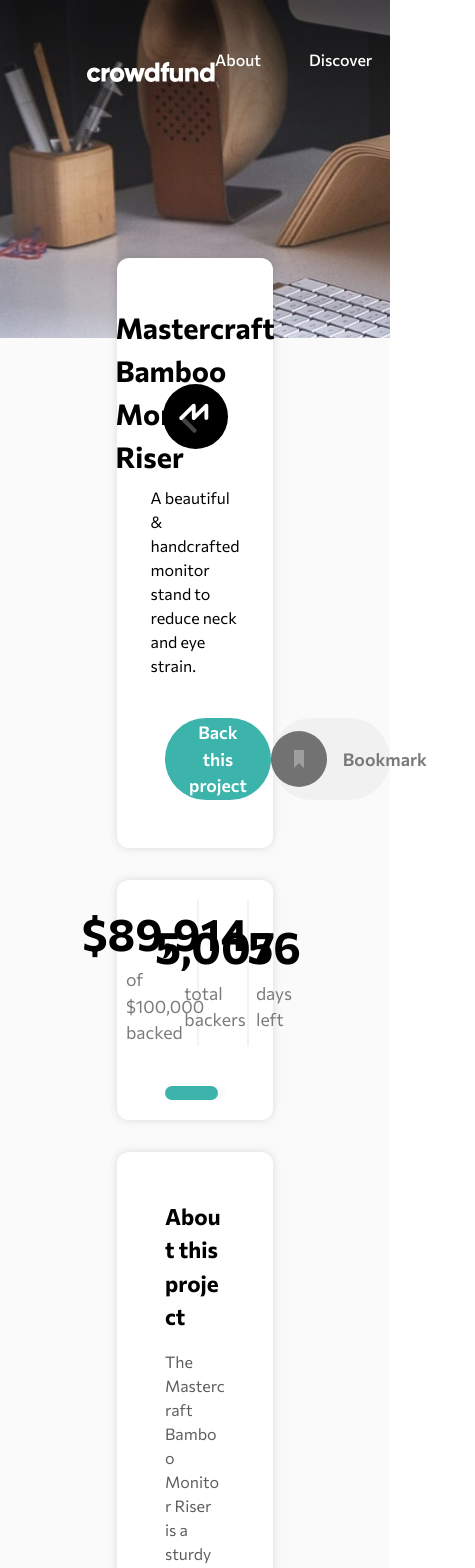
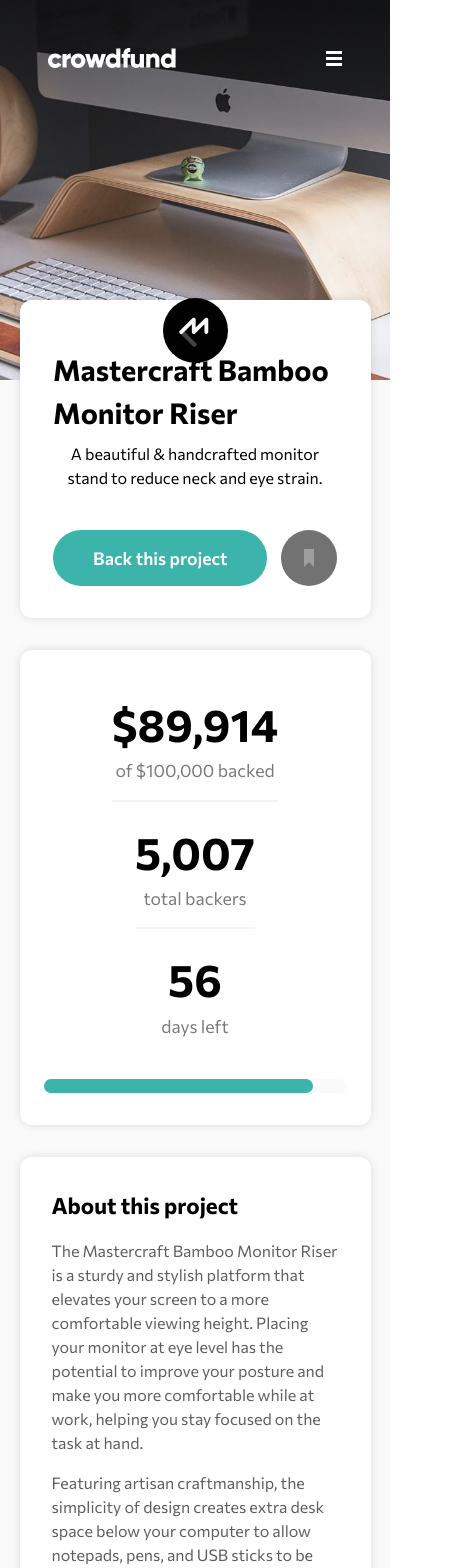
Before and after one commit to 0xjoshva/crowdfunding-project, a Vue app: page / in a window 390 px wide. Shown: the top 1568 px of the page, 475 px wide, since content can reach past the window. Built offline with nearby package versions, Linux system fonts and the light colour scheme.

Commit message:
media queries for tablet and iphone

```diff
--- a/src/views/HomeView.vue
+++ b/src/views/HomeView.vue
@@ -87,9 +87,13 @@
       </div>
       <div class="modal-backdrop" v-show="thankYouModalOpen">
         <div class="thankyou-modal">
-          <img src="../assets/icon-check.svg" alt="">
+          <img src="../assets/icon-check.svg" alt="" />
           <h2>Thanks for your support!</h2>
-          <p>Your pledge brings us one step closer to sharing Mastercraft Bamboo Monitor Riser worldwide. You will get an email once our campaign in completed.</p>
+          <p>
+            Your pledge brings us one step closer to sharing Mastercraft Bamboo
+            Monitor Riser worldwide. You will get an email once our campaign in
+            completed.
+          </p>
           <button @click="thankYouModalOpen = false">Got it!</button>
         </div>
       </div>
@@ -100,6 +104,18 @@
           <a href="">Discover</a>
           <a href="">Get Started</a>
         </div>
+        <img
+          v-if="!menuOpen"
+          @click="menuOpen = !menuOpen"
+          src="../assets/icon-hamburger.svg"
+          alt=""
+        />
+        <img
+          v-if="menuOpen"
+          @click="menuOpen = !menuOpen"
+          src="../assets/icon-close-menu.svg"
+          alt=""
+        />
       </nav>
     </section>
     <section id="crowdfund">
@@ -125,7 +141,9 @@
               @click="bookMarked = !bookMarked"
             >
               <img src="../assets/icon-bookmark.svg" alt="" />
-              <p>Bookmark<span v-show="bookMarked">ed</span></p>
+              <p class="bookmark-txt">
+                Bookmark<span v-show="bookMarked">ed</span>
+              </p>
             </button>
           </div>
         </div>
@@ -247,6 +265,7 @@ export default {
       isChecked: null,
       thankYouModalOpen: false,
       hover: null,
+      menuOpen: false,
     };
   },
   components: {
@@ -712,7 +731,7 @@ h4 {
 .heading p {
   color: rgb(94, 94, 94);
 }
-.thankyou-modal{
+.thankyou-modal {
   background: white;
   width: 23vw;
   border-radius: 12px;
@@ -724,31 +743,169 @@ h4 {
   padding: 2rem;
   row-gap: 1rem;
 }
-.thankyou-modal img{
+.thankyou-modal img {
   width: 90px;
   margin-bottom: 1rem;
 }
-.thankyou-modal h2{
+.thankyou-modal h2 {
   font-size: 1.3rem;
 }
-.thankyou-modal p{
-font-size: 1rem;
-color: rgb(94, 94, 94);
+.thankyou-modal p {
+  font-size: 1rem;
+  color: rgb(94, 94, 94);
 }
-.thankyou-modal button{
+.thankyou-modal button {
   color: white;
   background: var(--moderatecyan);
   border: none;
   outline: none;
   font-weight: 500;
   padding-inline: 1.6rem;
-  padding-block: .7rem;
+  padding-block: 0.7rem;
   border-radius: 50px;
   font-size: 1rem;
- cursor: pointer;
- transition: .2s ease-in-out all;
+  cursor: pointer;
+  transition: 0.2s ease-in-out all;
 }
-.thankyou-modal button:hover{
+.thankyou-modal button:hover {
   background: var(--darkcyan);
 }
+
+@media only screen and (max-width: 1200px) {
+  /*Tablets [601px -> 1200px]*/
+  #crowdfund {
+    width: 100%;
+    height: fit-content;
+    padding-bottom: 3rem;
+  }
+  .bottom.panel {
+    margin-bottom: 6rem;
+  }
+  .panel {
+    width: 100%;
+  }
+  .panel-div {
+    width: 90%;
+    display: flex;
+    justify-content: center;
+    align-items: center;
+  }
+  .mid-values-item {
+    white-space: nowrap;
+  }
+  .modal {
+    width: 90%;
+    height: 99vh;
+    position: absolute;
+  }
+  .thankyou-modal {
+    width: 56vw;
+  }
+}
+@media only screen and (max-width: 600px) {
+  /*Big smartphones [426px -> 600px]*/
+  .links a {
+    display: none;
+  }
+  #home {
+    height: 45vh;
+    width: 100%;
+    background-image: linear-gradient(
+        to top,
+        rgba(255, 0, 0, 0) 10%,
+        rgba(128, 0, 128, 0) 45%,
+        rgba(0, 0, 0, 0.577) 99%
+      ),
+      url(../assets/image-hero-mobile.jpg);
+  }
+  nav {
+    display: flex;
+    width: 100%;
+    justify-content: space-between;
+  }
+  .mid-values {
+    display: flex;
+    flex-direction: column;
+    justify-content: center;
+    align-items: center;
+    height: fit-content;
+    width: fit-content;
+  }
+  .mid {
+    height: fit-content;
+    padding: 0;
+    margin: 0;
+    display: flex;
+    justify-content: center;
+    align-items: center;
+    padding: 1.5rem;
+    padding-bottom: 2rem;
+  }
+  .mid-values-item:nth-child(1) {
+    border-right: none;
+    border-bottom: 2px solid #f3f3f3;
+    margin-bottom: 1rem;
+    padding-bottom: 1rem;
+    margin-right: 0;
+    padding-right: 0;
+    padding-top: 1rem;
+  }
+  .mid-values-item:nth-child(2) {
+    border-right: none;
+    border-bottom: 2px solid #f3f3f3;
+    margin-bottom: 1rem;
+    padding-bottom: 1rem;
+    margin-right: 0;
+    padding-right: 0;
+  }
+  .mid-values-item {
+    width: fit-content;
+    text-align: center;
+  }
+  .bottom {
+    padding: 2rem;
+    padding-top: 2rem;
+  }
+  .item-top {
+    display: flex;
+    flex-direction: column;
+    justify-content: start;
+    align-items: flex-start;
+  }
+  .item-bottom {
+    display: flex;
+    flex-direction: column;
+    justify-content: start;
+    align-items: flex-start;
+    row-gap: 1rem;
+  }
+  .bookmark-txt {
+    display: none;
+  }
+  .bookmark-btn {
+    padding-right: 0;
+  }
+  .top {
+    padding-inline: 2.1rem;
+    padding-bottom: 2rem;
+  }
+  .top p {
+    text-align: center;
+  }
+  .back-btn {
+    padding-inline: 2.5rem;
+  }
+  h1[data-v-9ea40744] {
+    font-weight: 700;
+    font-size: 1.6rem;
+    text-align: center;
+  }
+  .mastercraft-logo[data-v-9ea40744] {
+    position: absolute;
+    transform: translateY(-10.2rem);
+    width: 65px;
+    height: auto;
+    z-index: 1;
+  }
+}
 </style>
```
